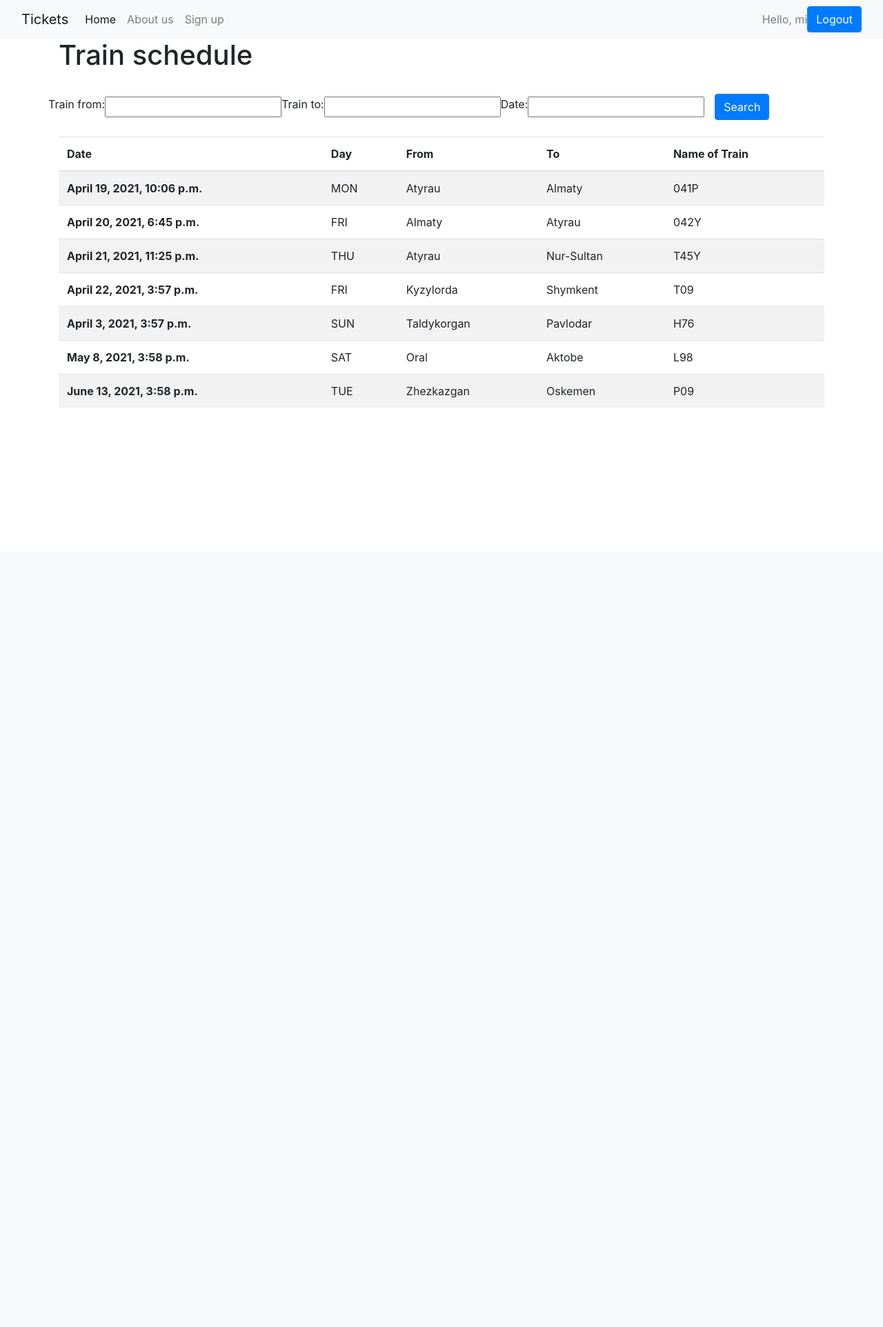
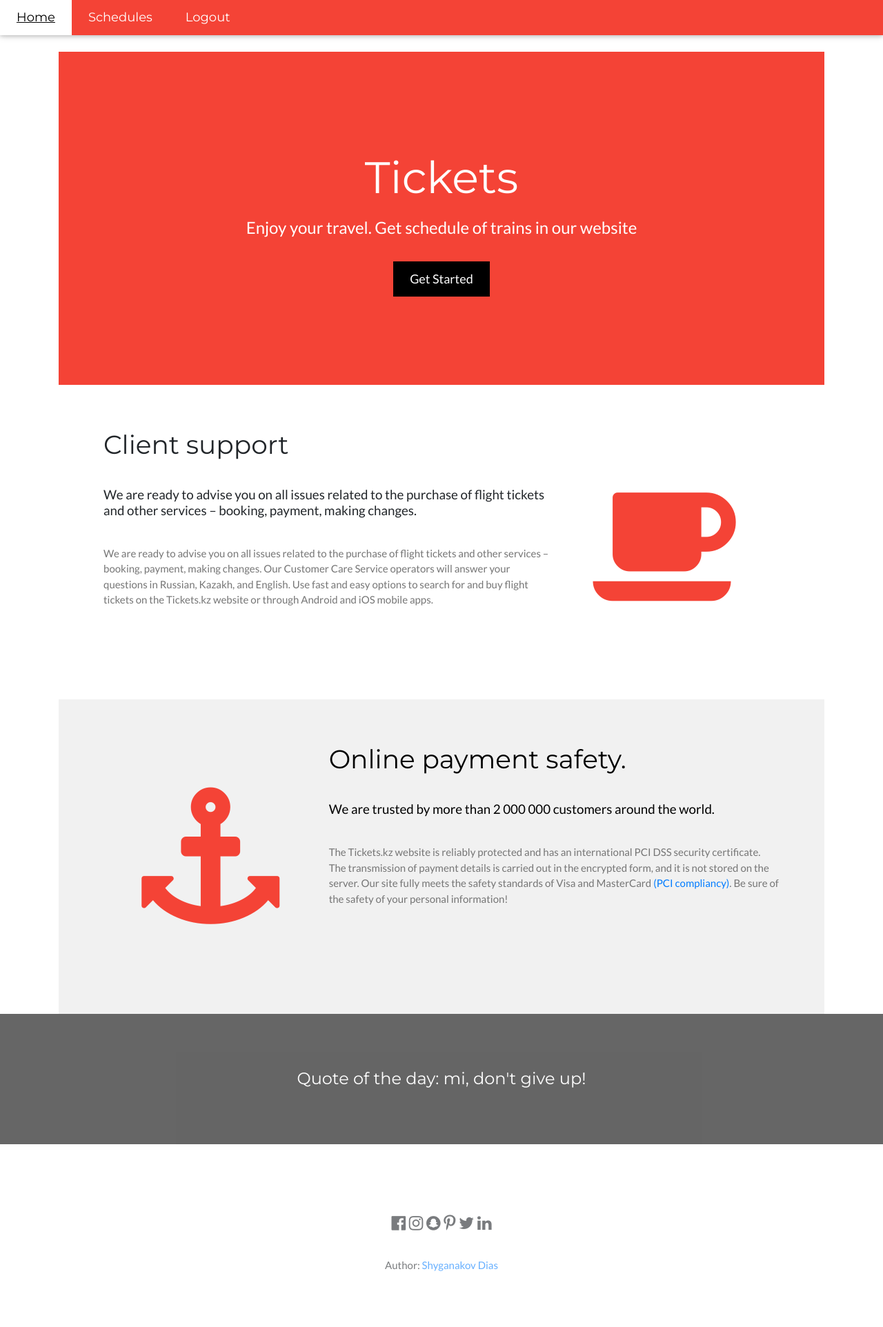
Before and after one commit to Nurayend/Tickets, a Django app: page / in a window 1280 px wide. Shown: the whole page at 69% size. Before the commit the page ends 577 px from the top, so only its background shows below. Run offline with Django 3.2, Linux system fonts and the light colour scheme; a user stored in the database is signed in; data comes from the database, SQL or seed files in the repository; both versions use the stored data as it was after the commit.

Commit message:
with style

```diff
--- a/api/templates/api/about.html
+++ b/api/templates/api/about.html
@@ -1,36 +1,56 @@
 {% extends 'api/base.html' %}
 
 {% block title %}
-About us
+Home
 {% endblock %}
 
 {% block content %}
 <h1>About us</h1> <br>
-<div class="card">
-  <div class="card-body">
-    <strong>Client support.</strong> We are ready to advise you on all issues related to the purchase of flight tickets and other services –
+
+<!-- Header -->
+<header class="w3-container w3-red w3-center" style="padding:128px 16px">
+  <h1 class="w3-margin w3-jumbo">Tickets</h1>
+  <p class="w3-xlarge">Enjoy your travel. Get schedule of trains in our website</p>
+  <a href="{% url 'home' %}" class="w3-button w3-black w3-padding-large w3-large w3-margin-top">Get Started</a>
+</header>
+
+<!-- First Grid -->
+<div class="w3-row-padding w3-padding-64 w3-container">
+  <div class="w3-content">
+    <div class="w3-twothird">
+      <h1>Client support</h1>
+      <h5 class="w3-padding-32">We are ready to advise you on all issues related to the purchase of flight tickets and other services –
+          booking, payment, making changes.</h5>
+
+      <p class="w3-text-grey">We are ready to advise you on all issues related to the purchase of flight tickets and other services –
           booking, payment, making changes. Our Customer Care Service operators will answer your questions in Russian, Kazakh, and English.
-         Use fast and easy options to search for and buy flight tickets on the Tickets.kz website or through Android and iOS mobile apps.
+         Use fast and easy options to search for and buy flight tickets on the Tickets.kz website or through Android and iOS mobile apps.</p>
+    </div>
+
+    <div class="w3-third w3-center">
+      <i class="fa fa-coffee w3-padding-64 w3-text-red"></i>
+    </div>
   </div>
-</div><br>
-<div class="card">
-  <div class="card-body">
-    <strong>Cheap flight tickets</strong>
-          Book cheap flights on Tickets.kz. There is only a clear pricing with no hidden charges and fees.
-          We cooperate with more than 750 airlines around the world including low-cost airlines. The Tickets.kz
-          search system processes your queries quickly and displays all the available flights. You can choose fast
-          or cheap flight option and make a purchase in a matter of minutes.
-  </div>
-</div> <br>
-<div class="card">
-  <div class="card-body">
-    <strong>Online payment safety.</strong>
-          We are trusted by more than 2 000 000 customers around the
-          world. The Tickets.kz website is reliably protected and
+</div>
+
+<!-- Second Grid -->
+<div class="w3-row-padding w3-light-grey w3-padding-64 w3-container">
+  <div class="w3-content">
+    <div class="w3-third w3-center">
+      <i class="fa fa-anchor w3-padding-64 w3-text-red w3-margin-right"></i>
+    </div>
+
+    <div class="w3-twothird">
+      <h1>Online payment safety.</h1>
+      <h5 class="w3-padding-32">We are trusted by more than 2 000 000 customers around the
+          world.</h5>
+
+      <p class="w3-text-grey"> The Tickets.kz website is reliably protected and
           has an international PCI DSS security certificate. The transmission of
           payment details is carried out in the encrypted form, and it is not stored on
           the server. Our site fully meets the safety standards of Visa and MasterCard <a href="#">(PCI compliancy)</a>.
-          Be sure of the safety of your personal information!
+          Be sure of the safety of your personal information!</p>
+    </div>
   </div>
 </div>
 {% endblock %}
--- a/api/templates/api/base.html
+++ b/api/templates/api/base.html
@@ -1,41 +1,69 @@
-<!doctype html>
+<!DOCTYPE html>
 <html lang="en">
-<head>
+    <title>{% block title %}{% endblock %}</title>
     <meta charset="UTF-8">
-    <meta name="viewport"
-          content="width=device-width, user-scalable=no, initial-scale=1.0, maximum-scale=1.0, minimum-scale=1.0">
-    <meta http-equiv="X-UA-Compatible" content="ie=edge">
-    <title>{% block title %}{% endblock %}</title>
+    <meta name="viewport" content="width=device-width, initial-scale=1">
+    <link rel="stylesheet" href="https://www.w3schools.com/w3css/4/w3.css">
+    <link rel="stylesheet" href="https://fonts.googleapis.com/css?family=Lato">
+    <link rel="stylesheet" href="https://fonts.googleapis.com/css?family=Montserrat">
+    <link rel="stylesheet" href="https://cdnjs.cloudflare.com/ajax/libs/font-awesome/4.7.0/css/font-awesome.min.css">
     <link rel="stylesheet" href="https://cdn.jsdelivr.net/npm/bootstrap@4.6.0/dist/css/bootstrap.min.css">
-</head>
-<body>
-<nav class="navbar navbar-expand-lg navbar-light bg-light">
-  <div class="container-fluid">
-    <a class="navbar-brand" href="/">Tickets</a>
-    <button class="navbar-toggler" type="button" data-bs-toggle="collapse" data-bs-target="#navbarNav" aria-controls="navbarNav" aria-expanded="false" aria-label="Toggle navigation">
-      <span class="navbar-toggler-icon"></span>
-    </button>
-    <div class="collapse navbar-collapse" id="navbarNav">
-      <ul class="navbar-nav">
-        <li class="nav-item">
-          <a class="nav-link active" href="{% url 'home' %}">Home</a>
-        </li>
-        <li class="nav-item">
-          <a class="nav-link" href="{% url 'about' %}">About us</a>
-        </li>
-        <li class="nav-item">
-          <a class="nav-link" href="{% url 'sign' %}">Sign up</a>
-        </li>
-      </ul>
+    <style>
+        body,h1,h2,h3,h4,h5,h6 {font-family: "Lato", sans-serif}
+        .w3-bar,h1,button {font-family: "Montserrat", sans-serif}
+        .fa-anchor,.fa-coffee {font-size:200px}
+    </style>
+
+    <body>
+    <!-- Navbar -->
+    <div class="w3-top">
+      <div class="w3-bar w3-red w3-card w3-left-align w3-large">
+        <a class="w3-bar-item w3-button w3-hide-medium w3-hide-large w3-right w3-padding-large w3-hover-white w3-large w3-red" href="javascript:void(0);" onclick="myFunction()" title="Toggle Navigation Menu"><i class="fa fa-bars"></i></a>
+        <a href="{% url 'about' %}" class="w3-bar-item w3-button w3-hide-small w3-padding-large w3-hover-white">Home</a>
+        <a href="{% url 'home' %}" class="w3-bar-item w3-button w3-hide-small w3-padding-large w3-hover-white">Schedules</a>
+        <a href="{% url 'logout' %}" class="w3-bar-item w3-button w3-hide-small w3-padding-large w3-hover-white">Logout</a>
+      </div>
+
+      <!-- Navbar on small screens -->
+      <div id="navDemo" class="w3-bar-block w3-white w3-hide w3-hide-large w3-hide-medium w3-large">
+        <a href="{% url 'about' %}" class="w3-bar-item w3-button w3-padding-large">Home</a>
+        <a href="{% url 'home' %}" class="w3-bar-item w3-button w3-padding-large">About us</a>
+        <a href="{% url 'logout' %}" class="w3-bar-item w3-button w3-padding-large">Logout</a>
+      </div>
     </div>
-    <span class="navbar-text">
-        Hello, {{request.user}}
-    </span>
-    <a class="btn btn-primary" href="{% url 'logout' %}" role="button">Logout</a>
-  </div>
-</nav>
+
+<!--    Content-->
     <div class="container">
         {% block content %}{% endblock %}
     </div>
-</body>
+
+    <!-- Footer -->
+    <div class="w3-container w3-black w3-center w3-opacity w3-padding-64">
+        <h1 class="w3-margin w3-xlarge">Quote of the day: {{request.user}}, don't give up!</h1>
+    </div>
+    <footer class="w3-container w3-padding-64 w3-center w3-opacity">
+      <div class="w3-xlarge w3-padding-32">
+        <i class="fa fa-facebook-official w3-hover-opacity"></i>
+        <i class="fa fa-instagram w3-hover-opacity"></i>
+        <i class="fa fa-snapchat w3-hover-opacity"></i>
+        <i class="fa fa-pinterest-p w3-hover-opacity"></i>
+        <i class="fa fa-twitter w3-hover-opacity"></i>
+        <i class="fa fa-linkedin w3-hover-opacity"></i>
+     </div>
+     <p>Author: <a href="https://www.w3schools.com/w3css/default.asp" target="_blank">Shyganakov Dias</a></p>
+    </footer>
+
+    <script>
+    // Used to toggle the menu on small screens when clicking on the menu button
+    function myFunction() {
+      var x = document.getElementById("navDemo");
+      if (x.className.indexOf("w3-show") == -1) {
+        x.className += " w3-show";
+      } else {
+        x.className = x.className.replace(" w3-show", "");
+      }
+    }
+    </script>
+
+    </body>
 </html>
--- a/api/templates/api/index.html
+++ b/api/templates/api/index.html
@@ -36,5 +36,5 @@ Train schedule
   {% endfor %}
   </tbody>
 </table>
-
+<br>
 {% endblock %}
--- a/api/urls.py
+++ b/api/urls.py
@@ -3,8 +3,8 @@ from django.urls import path
 from . import views
 
 urlpatterns = [
-    path('', views.index, name="home"),
-    path('about-us/', views.about, name="about"),
+    path('', views.about, name="about"),
+    path('schedules/', views.index, name="home"),
     path('sign-up/', views.registerPage, name="sign"),
     path('login/', views.loginPage, name="login"),
     path('logout/', views.logoutUser, name="logout")
```
Also changed, not shown: db.sqlite3.
